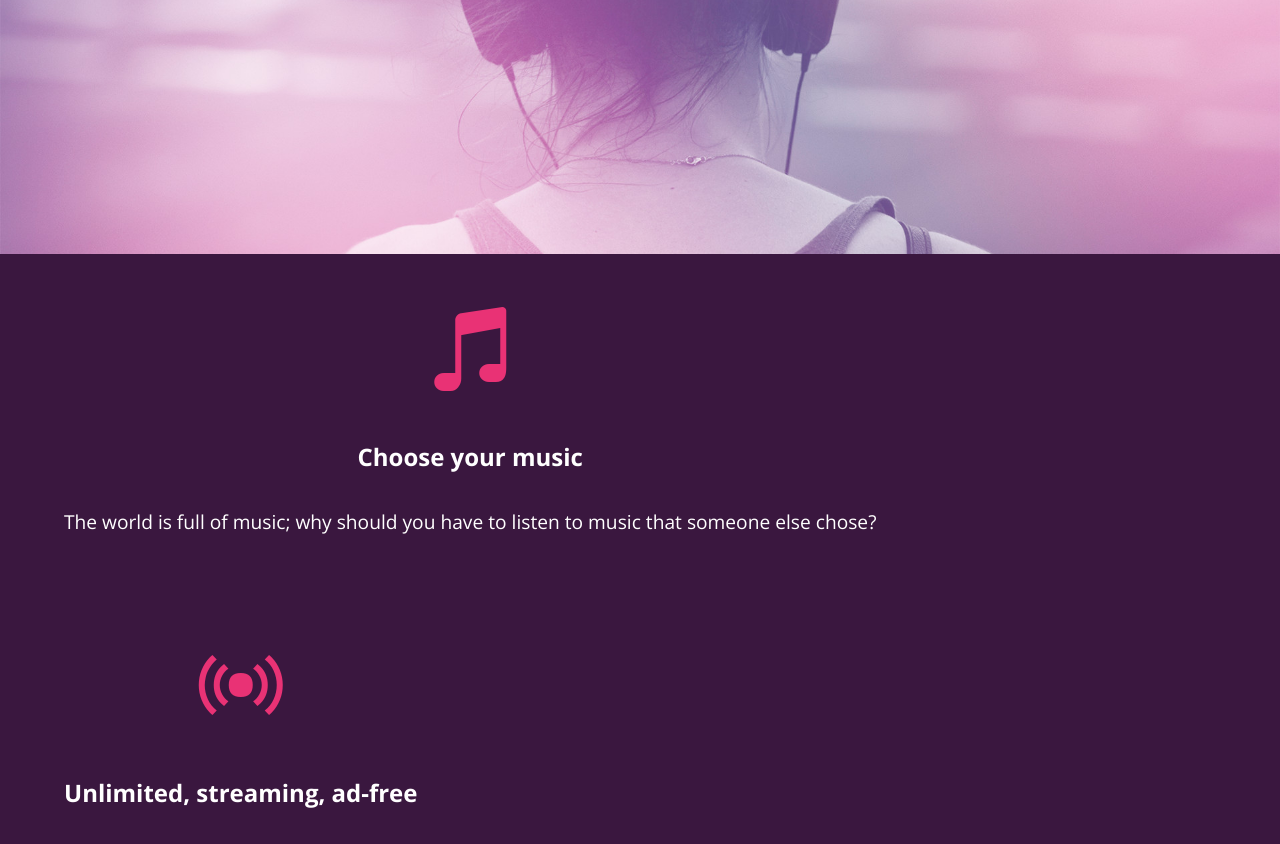
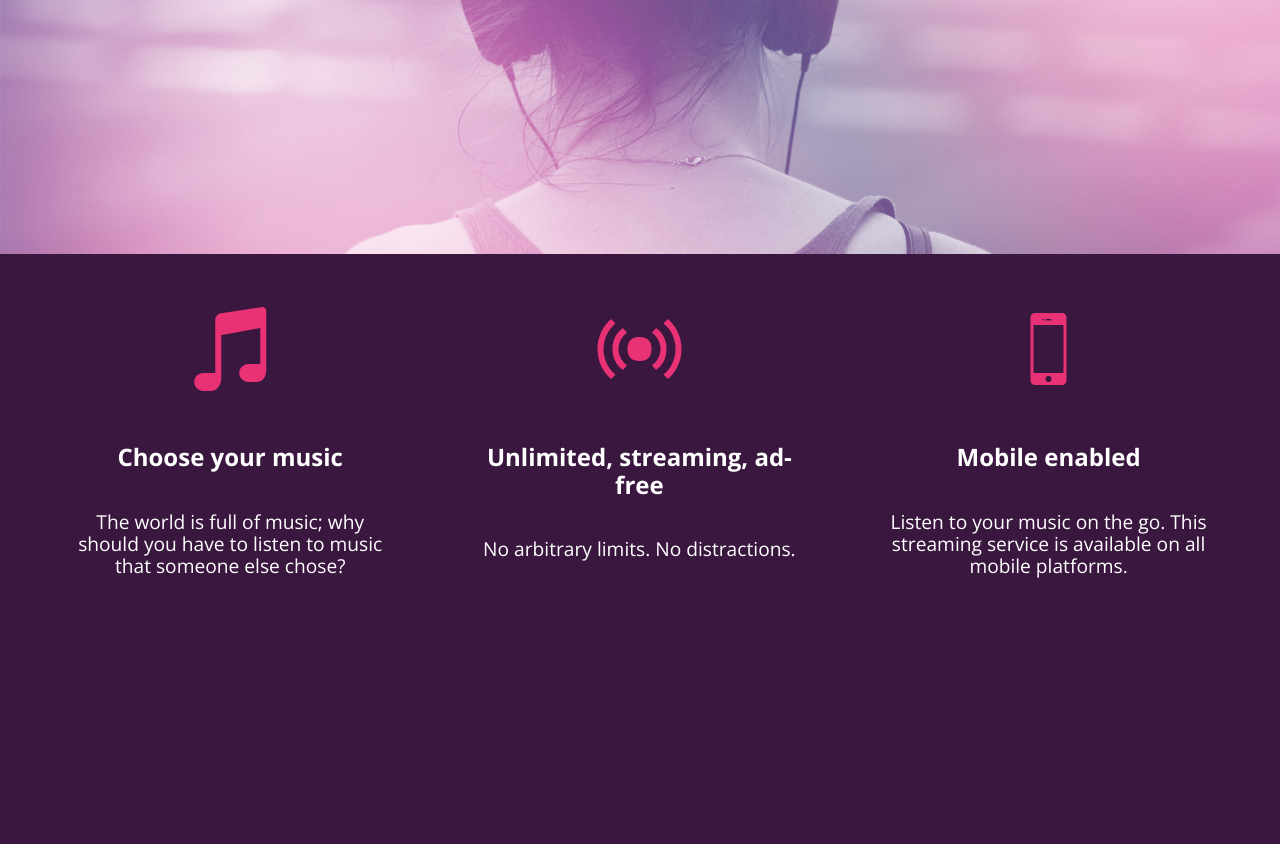
Before and after one commit to cordwartman/bloc-jams, a plain HTML site: page index.html in a window 1280 px wide. Shown: the part 444-1288 px from the top of the page. After the commit the page ends 1079 px from the top, so only its background shows below. Drawn offline with nearby package versions, Linux system fonts and the light colour scheme.

Commit message:
fixed css typo

```diff
--- a/styles/main.css
+++ b/styles/main.css
@@ -82,7 +82,7 @@ body {
     .column.full { width: 100%; }
     .column.two-thirds { width: 66.7% }
     .column.half { width: 50%; }
-    .column.third { width: 33,3%; }
+    .column.third { width: 33.3%; }
     .column.fourth { width: 25%; }
     .column.flow-opposite { float: right; }
 }
```
